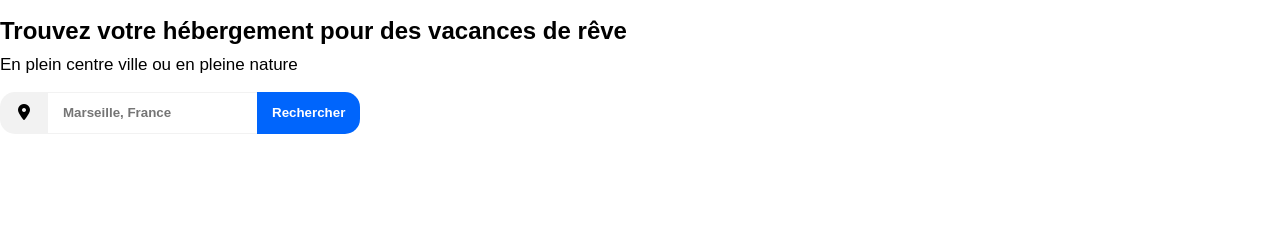
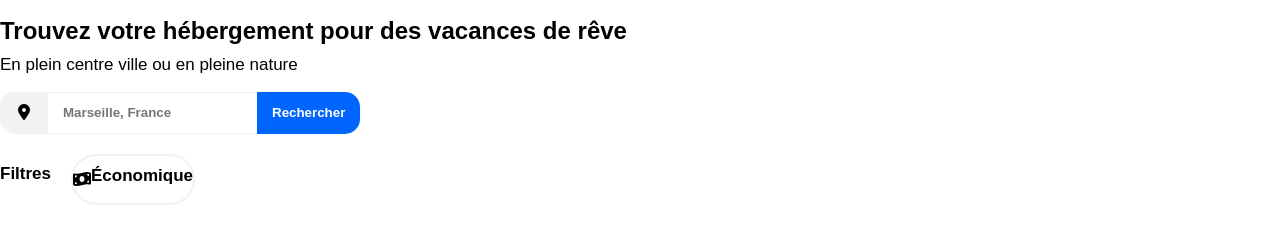
Before and after one commit to Bisuke76/AxelBurguiere_2_12072021, a plain HTML site: page index.html in a window 1280 px wide. Shown: the part 87-330 px from the top of the page. Drawn offline with Linux system fonts and the light colour scheme; a web font is replaced by a local one.

Commit message:
début filtres

```diff
--- a/index.html
+++ b/index.html
@@ -45,6 +45,16 @@
                 <button type="submit" class="fas fa-search"></button>
             </div>
         </form>
+        <!-- FORMULAIRE -->
+        <!-- FILTRES -->
+        <section class="filters">
+            <h3>Filtres</h3>
+            <div class="economy">
+                <i class="fas fa-money-bill-wave"></i>
+                <h3>Économique</h3>
+            </div>
+
+        </section>
     </div>
 </body>
 </html>
--- a/style.css
+++ b/style.css
@@ -141,3 +141,19 @@ form{
     background-color: #0065FC;
   }
 }
+/*mise en forme filtres */
+.filters{
+  display: flex;
+  flex-wrap: wrap;
+  padding-top: 20px;
+}
+.filters h3{
+  font-weight: bold;
+}
+.economy{
+  display: flex;
+  align-items: center;
+  margin-left: 20px;
+  border: 2px solid #F2F2F2;
+  border-radius: 50px;
+}
```
